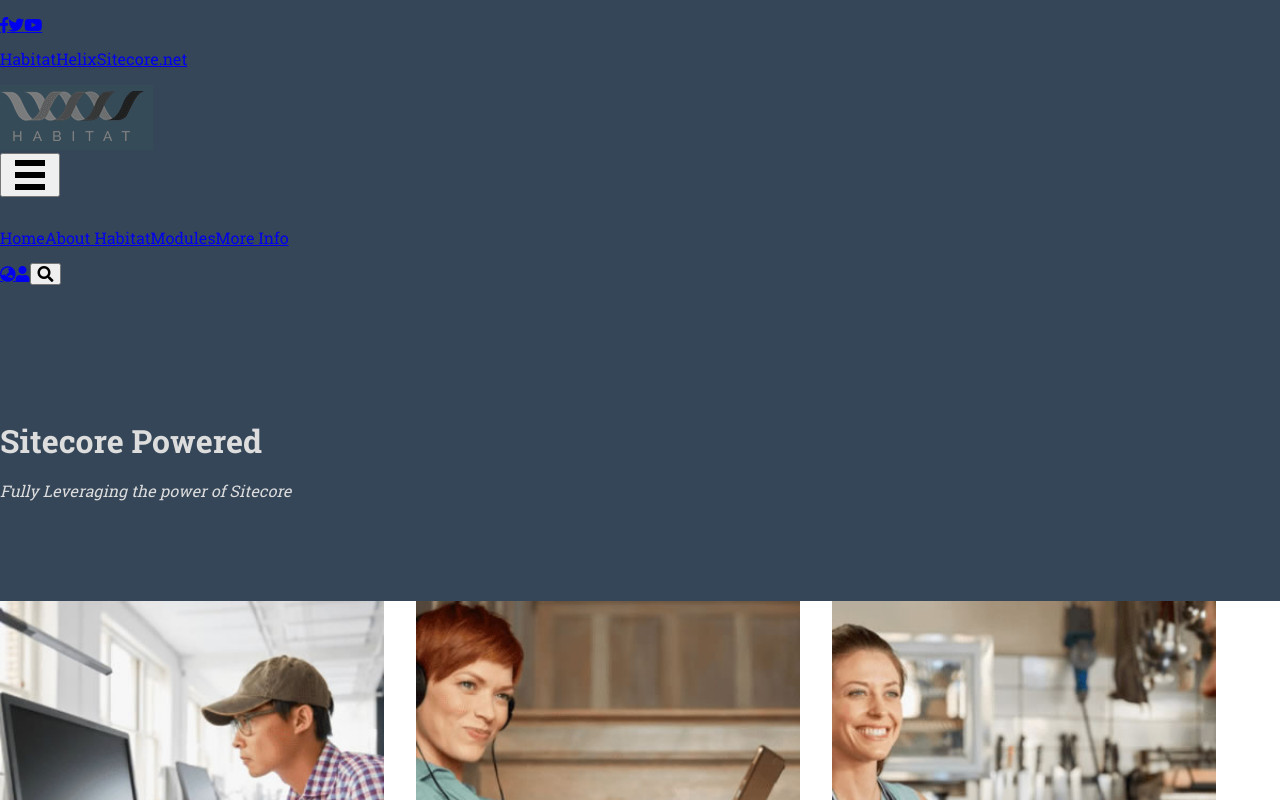
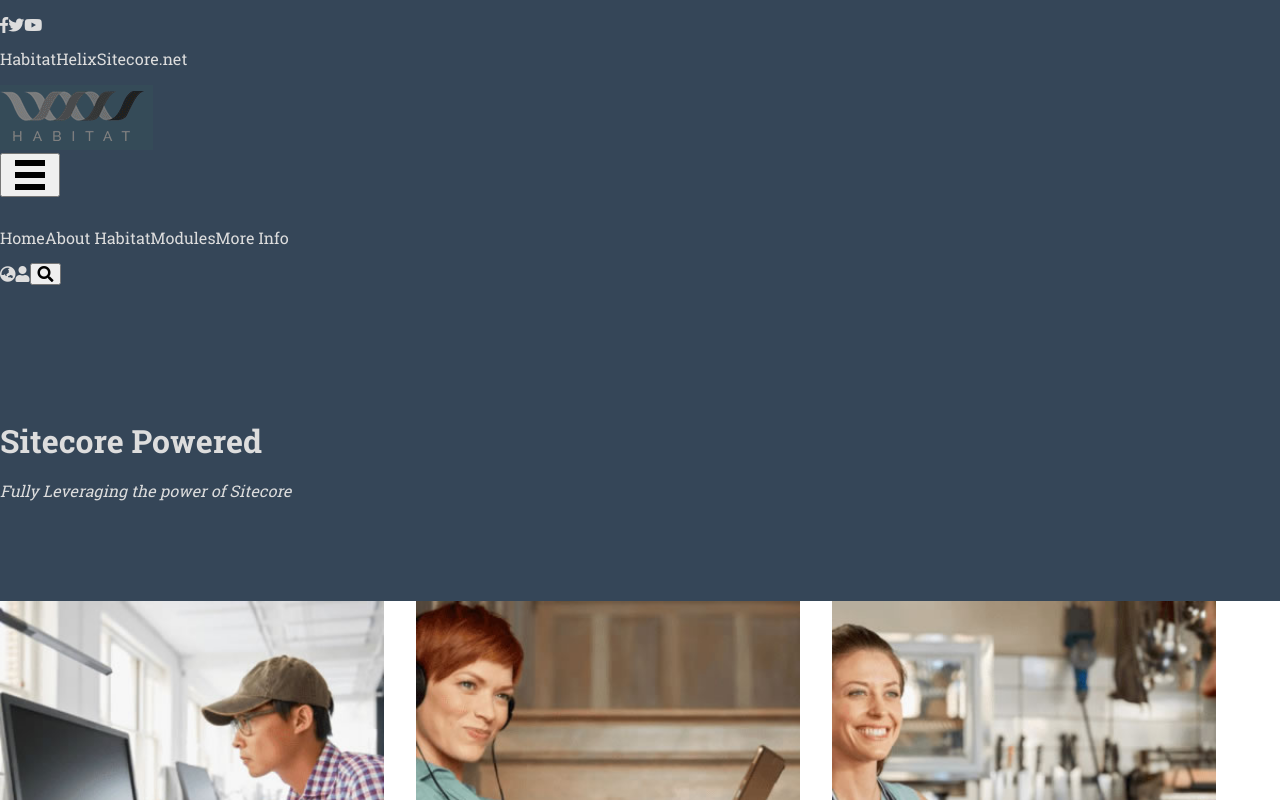
Before and after one commit to adambezemek/xc-code-challenge, a Vue app in the folder xc-code-challenge/: page / in a window 1280 px wide. Shown: the top 800 px of the page. Built offline with nearby package versions, Linux system fonts and the light colour scheme.

Commit message:
Link styling for this design

```diff
--- a/xc-code-challenge/src/css/base/base.css
+++ b/xc-code-challenge/src/css/base/base.css
@@ -228,3 +228,27 @@ img[height]
 {
     box-shadow: none;
 }
+
+
+/**
+ * 'Default' link styling css tip: https://twitter.com/nathansmith/status/673925683957993472
+ * 2. Support: User Interface
+ *    Details: In the event text-decoration: underline is used and the text is being overridden by a different color within the link the
+               underline will pick up the default color and not the color of the text that was overridden on pseudo-classes such as :hover.
+ *    Fix: Set the color to currentColor so on :hover, :focus, etc will pick up the currentColor of the text.
+ *
+ */
+ a[href]:not([class]),
+ a[href][class*='fa-']
+ {
+   color: currentColor;
+   text-decoration: none;
+ }
+
+ header a[href]:not([class*='fa-']):hover,
+ header a[href]:not([class*='fa-']):focus,
+ footer a[href]:hover,
+ footer a[href]:focus
+ {
+     text-decoration: underline;
+ }
```
